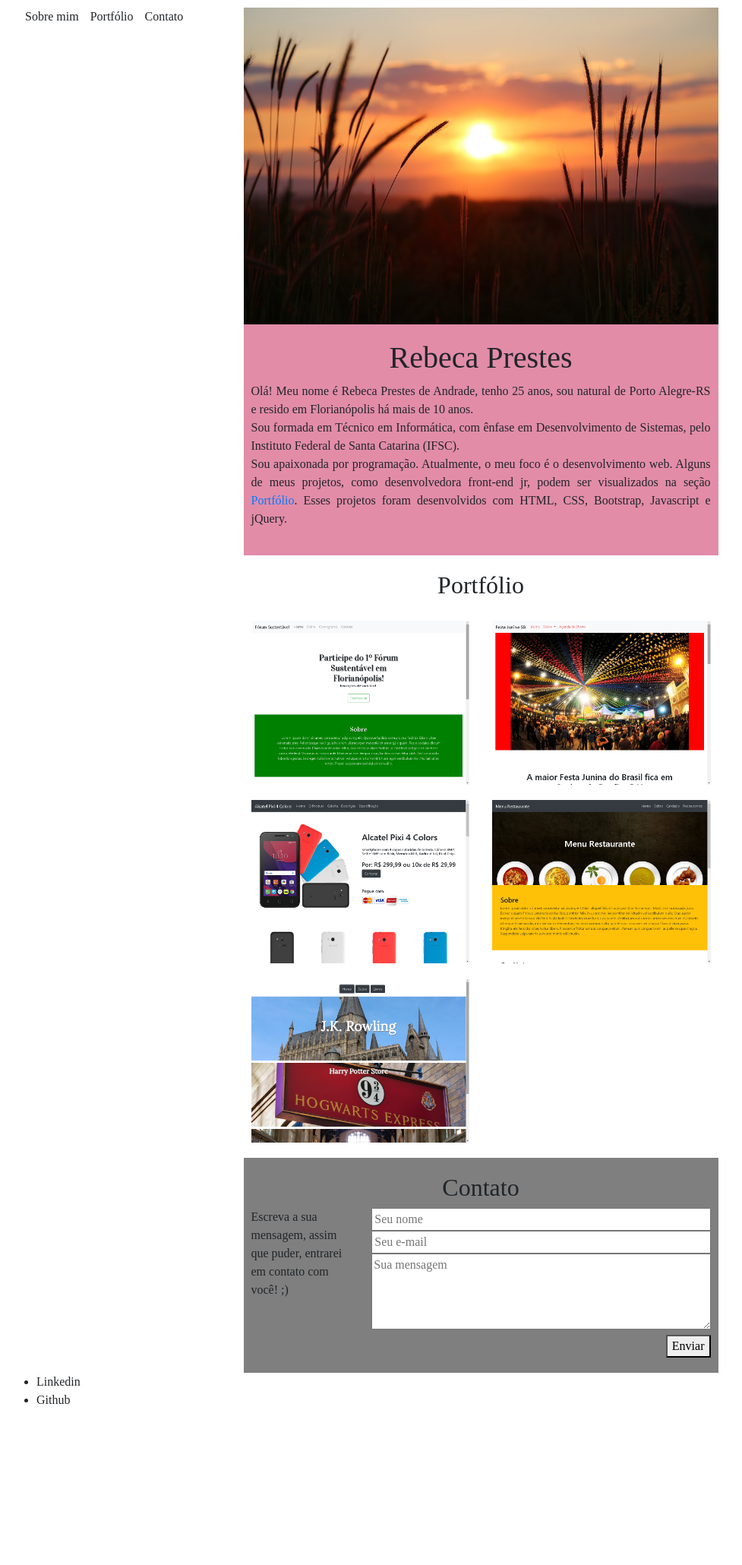
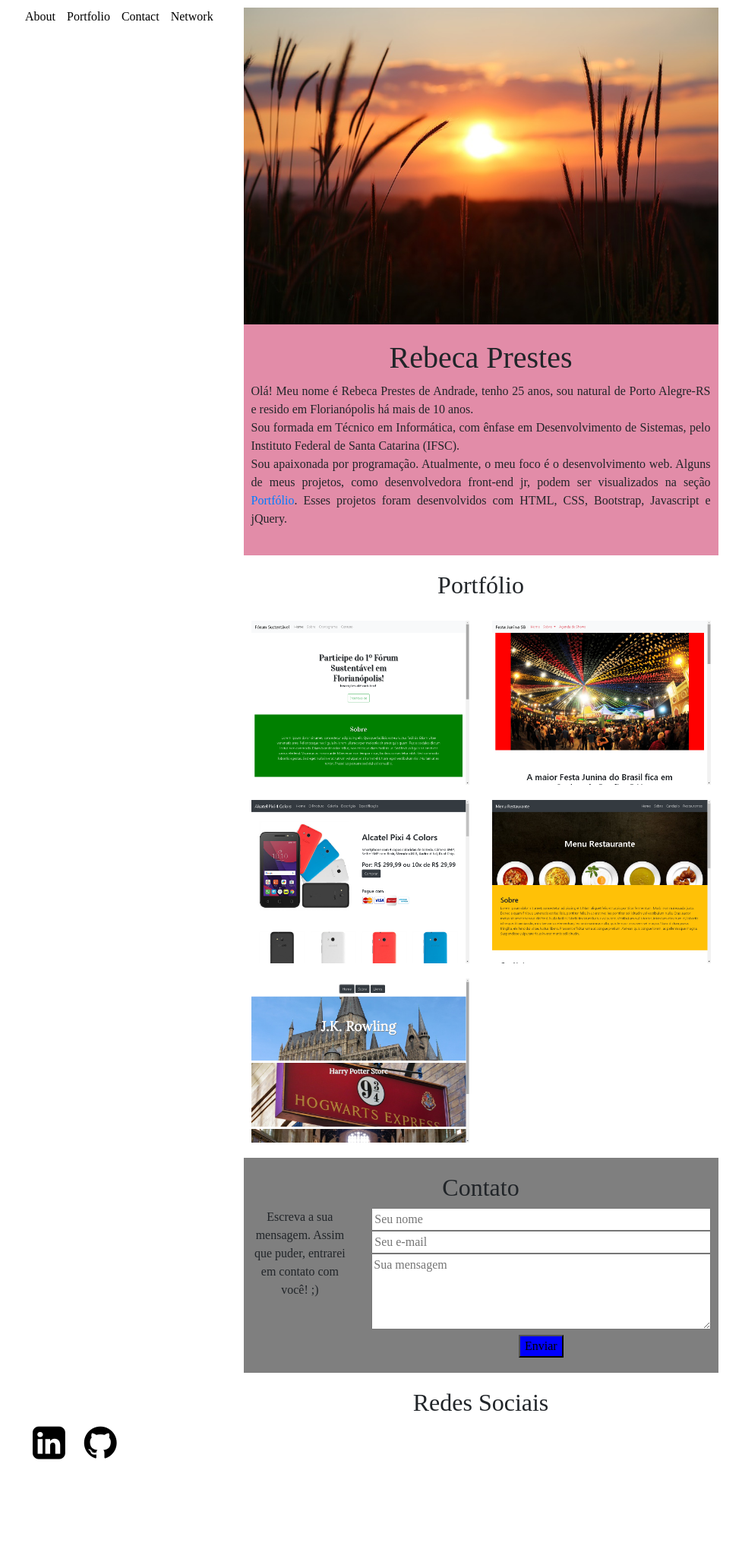
Before and after one commit to bkprestes/bkprestes.github.io, a PHP site: page / in a window 1280 px wide. Shown: the whole page at 76% size, without its empty margins (7-984 px from the left). Before the commit the page ends 1848 px from the top, so only its background shows below. Run offline with PHP 8.4, Linux system fonts and the light colour scheme; some web fonts are replaced.

Commit message:
atualizacao style

```diff
--- a/css/mystyle.css
+++ b/css/mystyle.css
@@ -4,6 +4,7 @@
 body{
 	font-family: "Song Myung";
 	margin: -15px;
+	margin-bottom: 100px;
 }
 
 #main{
@@ -25,6 +26,11 @@ h1, h2{
 	margin-right: 15px;
 }
 
+#menu ul li a{
+	color: black;
+	text-decoration: none;
+}
+
 
 /*sobre mim*/
 
@@ -38,7 +44,7 @@ h1, h2{
 	text-align: justify;
 }
 
-#sobre-mim, #portfolio, #contato{
+#sobre-mim, #portfolio, #contato, #links{
 	padding: 10px;
 	padding-top: 20px;
 	padding-bottom: 20px;
@@ -56,8 +62,15 @@ h1, h2{
 	background-color: rgba(0,0,0,0.5);
 }
 
+#contato div div form, #contato div div p{
+	text-align: center;
+}
+
+
+
 #contato div div form>input, #contato div div form>textarea{
 	width: 100%;
+	max-width: 450px;
 }
 
 #contato div div form>textarea{
@@ -65,5 +78,29 @@ h1, h2{
 }
 
 #contato div div form button{
-	float: right;
+	background-color: blue;
 }
+
+/*links*/
+
+
+#links ul{
+	display: flex;
+	flex-direction: row;
+
+}
+
+#links ul li{
+	list-style-type: none;
+	margin-right: 25px;
+}
+
+#links ul li a{
+	color: black;
+	font-size: 50px;
+}
+
+#links ul li a:hover{
+	color: rgba(219,112,147, 0.8);
+	text-decoration: none;
+}
--- a/index.html
+++ b/index.html
@@ -7,8 +7,13 @@
 		<!--bootstrap css-->
 		<link rel="stylesheet" href="https://stackpath.bootstrapcdn.com/bootstrap/4.1.1/css/bootstrap.min.css" integrity="sha384-WskhaSGFgHYWDcbwN70/dfYBj47jz9qbsMId/iRN3ewGhXQFZCSftd1LZCfmhktB" crossorigin="anonymous">
 
+		<!--icon font-->
+		<link rel="stylesheet" href="https://cdnjs.cloudflare.com/ajax/libs/font-awesome/4.7.0/css/font-awesome.min.css">
+
 		<!--css personalizado-->
 		<link rel="stylesheet" type="text/css" href="./css/mystyle.css">
+
+
 
 
 
@@ -20,9 +25,10 @@
 				<div class="col-12 col-md-3">
 					<div id="menu">
 						<ul>
-							<li>Sobre mim</li>
-							<li>Portfólio</li>
-							<li>Contato</li>
+							<li><a href="#sobre-mim">About</a></li>
+							<li><a href="#portfolio">Portfolio</a></li>
+							<li><a href="#contato">Contact</a></li>
+							<li><a href="#links">Network</a></li>
 						</ul>
 					</div>
 				</div>
@@ -57,13 +63,13 @@
 						<h2>Contato</h2>
 						<div class="row">
 							<div class="col-12 col-md-3">
-								<p>Escreva a sua mensagem, assim que puder, entrarei em contato com você! ;)</p>
+								<p>Escreva a sua mensagem. Assim que puder, entrarei em contato com você! ;)</p>
 							</div>
 							<div class="col-12 col-md-9">
 								<form>
 									<input type="text" name="nome" placeholder="Seu nome"><br>
 									<input type="text" name="email" placeholder="Seu e-mail"><br>
-									<textarea placeholder="Sua mensagem"></textarea>
+									<textarea placeholder="Sua mensagem"></textarea><br>
 									<button name="enviar">Enviar</button>
 								</form>
 							</div>
@@ -71,15 +77,16 @@
 
 					</div>
 				</div>
-				<div data-link class="col-3 hide">
+				<div data-links class="col-3 hide">
 
 				</div>
 
 			</div>
 			<div id="links" class="col-12">
+				<h2>Redes Sociais</h2>
 				<ul>
-					<li>Linkedin</li>
-					<li>Github</li>
+					<li><a class="fa fa-linkedin-square" href="https://www.linkedin.com/in/rebecaprestes/" target="_blank" title="Linkedin"></a></li>
+	  				<li><a class="fa fa-github" href="https://github.com/bkprestes" target="_blank" title="Github"></a></li>
 				</ul>
 			</div>
 		</div>
```
